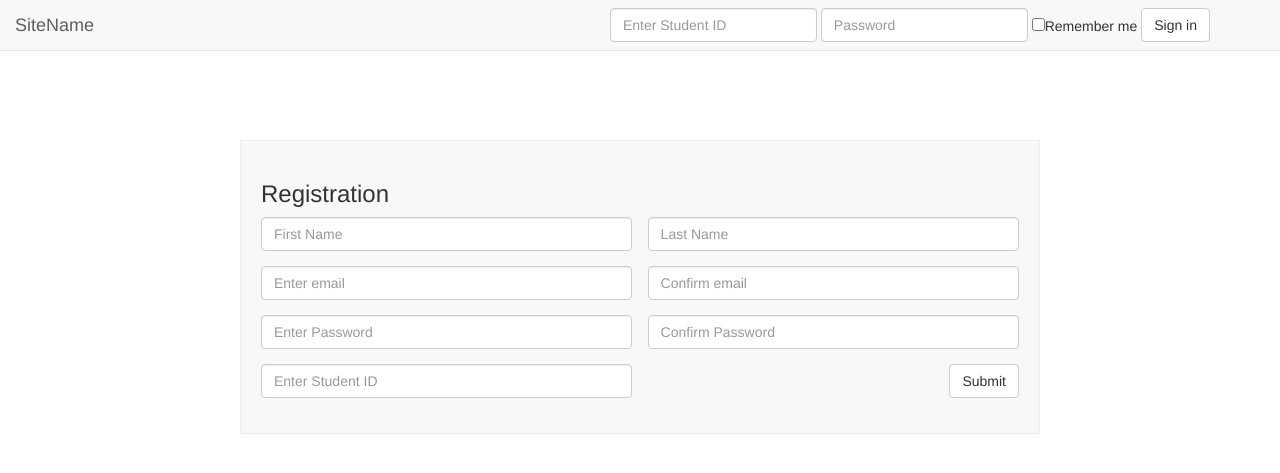
After one commit to grodtron/SOEN341, a Django app: page /login in a window 1280 px wide. The commit adds this page. Shown: the top 473 px of the page. Run offline with Django 3.2, Linux system fonts and the light colour scheme; some libraries are stand-ins or nearby versions.

Commit message:
Login and Registration System Working
Using django.contrib.auth

```diff
--- /dev/null
+++ b/home/login.py
@@ -0,0 +1,75 @@
+from django.db import IntegrityError
+
+from django.shortcuts import render, redirect
+
+from django.contrib.auth import login, logout, authenticate
+
+from django.contrib.auth.models import User
+
+def do_logout(request):
+   logout(request)
+
+   return redirect("/")
+
+def login_view(request):
+   return render(request, "home/login_register.html", request.GET)
+
+def do_login(request):
+   if request.POST:
+
+      user = authenticate(
+         username = request.POST.get('studentId'),
+         password = request.POST.get('password'))
+
+      if user is not None and user.is_active:
+         login(request, user)
+
+         redirect_path = request.POST.get("next", "/")
+         if redirect_path == "":
+            redirect_path = "/"
+
+         return redirect(redirect_path)
+
+   resp = redirect("login")
+   parm = request.GET.copy()
+   parm["invalid"] = "1"
+   resp["Location"] += "?" + parm.urlencode()
+
+   return resp
+
+
+def do_register(request):
+   if request.POST:
+
+      username  = request.POST.get("studentId")
+
+      firstname = request.POST.get("firstName")
+      lastname  = request.POST.get("lastName")
+
+      email     = request.POST.get("email")
+      if email != request.POST.get("emailConfirm"):
+         return redirect("/?emails_dont_match")
+
+      password  = request.POST.get("password")
+      if password != request.POST.get("passwordConfirm"):
+         return redirect("/?passwords_dont_match")
+
+      try:
+         user = User.objects.create_user(
+               request.POST.get("studentId"),
+               request.POST.get("email"),
+               request.POST.get("password"))
+      except IntegrityError:
+         return redirect("/?id_already_used")
+
+      user.first_name = firstname
+      user.last_name  = lastname
+      user.save()
+
+      user = authenticate(
+            username=request.POST.get("studentId"),
+            password=request.POST.get("password"))
+
+      login(request, user)
+
+   return redirect("/")
--- a/home/static/css/custom.css
+++ b/home/static/css/custom.css
@@ -29,8 +29,35 @@ body{ padding-top:70px; }
 .dropdown-menu>li>a{
 	text-align:center;
 }/* End Alignment */
+/* End navbar */
+/* End Header */
 
-/* Login */
-.hide{
-	display:none;
+
+/*  Registration container*/
+.register{
+	background-color:#f8f8f8;
+	margin-top:70px;
+	padding:20px;
+	max-width:800px;
+	border:1px solid #eee;
 }
+
+/* Registration Form */
+.first{
+	max-width:49%;
+	display:inline;
+}
+
+.last{
+	max-width:49%;
+	display:inline;
+	float:right;
+}/* End Registration Form */
+/* End Registration */
+
+
+input:required:valid {
+	box-shadow: 0px 0px 7px #00FF00 ;
+	border:1px solid #00CC00;
+	-moz-box-shadow: none;
+}
--- /dev/null
+++ b/home/templates/home/login_register.html
@@ -0,0 +1,95 @@
+{% extends "home/base.html" %}
+
+{% block navbar_content %}
+
+					<!-- navbar login -->
+					<div class="container">
+						<form action="do-login" class="navbar-form navbar-right" role="form" method="post">
+
+                    <input type="hidden" name="next" value="{{ next }}" >
+
+						  <div class="form-group">
+							<label class="sr-only" for="studentId">User Id</label>
+							<input class="form-control" id="studentId" placeholder="Enter Student ID" name="studentId">
+						  </div>
+						  <div class="form-group">
+							<label class="sr-only" for="userPassword">Password</label>
+							<input type="password" class="form-control" id="userPassword" placeholder="Password" name="password">
+						  </div>
+						  <div class="checkbox">
+							<label>
+							  <input type="checkbox" name="rememberMe">Remember me
+							</label>
+						  </div>
+						  <button type="submit" class="btn btn-default">Sign in</button>
+						</form>
+					</div><!-- End navbar login -->
+{% endblock %}
+
+
+{% block content %}
+	<!-- Content -->
+	<section>
+		<!-- Registration -->
+		<div class="container register">
+			<h3>Registration</h3>
+			<!-- Registration Form -->
+			<form class="form" role="form" method="post" action="do-register">
+
+            <input type="hidden" name="next" value="{{ next }}" >
+
+				<!-- First & Last Name -->
+				<div class="form-group">
+
+					<label class="sr-only" for="firstName">First Name</label>
+					<input type="text" class="form-control first" name="firstName" id="firstName" placeholder="First Name" required>
+
+					<label class="sr-only" for="lastName">Last Name</label>
+					<input type="text" class="form-control last" name="lastName" id="lastName" placeholder="Last Name" required>
+
+				</div><!-- End First & Last Name -->
+
+            {% if emails_dont_match != None %}
+            <div class="alert alert-danger">
+               <p>Email address and email address confirmation did not match</p>
+            </div>
+            {% endif %}
+				<!-- Email -->
+				<div class="form-group">
+					<label class="sr-only" for="email">Email address</label>
+					<input type="email" class="form-control first" name="email" id="email" placeholder="Enter email" required>
+					<label class="sr-only" for="emailConfirm">Email address</label>
+					<input type="email" class="form-control last" name="emailConfirm" id="emailConfirm" placeholder="Confirm email" required>
+				</div><!-- End Email -->
+
+            {% if passwords_dont_match != None %}
+            <div class="alert alert-danger">
+               <p>Password and password confirmation did not match</p>
+            </div>
+            {% endif %}
+				<!-- Password -->
+				<div class="form-group">
+					<label class="sr-only" for="password">Password</label>
+					<input type="password" class="form-control first" name="password" id="password" placeholder="Enter Password" required>
+					<label class="sr-only" for="passwordConfirm">Password</label>
+					<input type="password" class="form-control last" name="passwordConfirm" id="passwordConfirm" placeholder="Confirm Password" required>
+				</div><!-- End Password -->
+
+            {% if id_already_used != None %}
+            <div class="alert alert-danger">
+               <p>There is already a user registered with this student ID</p>
+            </div>
+            {% endif %}
+				<!-- Student Id & Submit -->
+				<div class="form-group">
+					<label class="sr-only" for="studentId">Student ID</label>
+					<input type="text" class="form-control first" name="studentId" id="studentId" placeholder="Enter Student ID" required>
+					<button type="submit" class="btn btn-default last">Submit</button>
+				</div><!-- End Student Id & Submit -->
+
+			</form><!-- End Registration Form -->
+		</div><!-- End Registration -->
+
+
+	</section><!-- End Content -->
+{% endblock %}
--- a/soen341/settings.py
+++ b/soen341/settings.py
@@ -27,6 +27,8 @@ TEMPLATE_DEBUG = True
 ALLOWED_HOSTS = []
 
 
+LOGIN_URL = "/login"
+
 # Application definition
 
 INSTALLED_APPS = (
@@ -43,7 +45,6 @@ INSTALLED_APPS = (
 MIDDLEWARE_CLASSES = (
     'django.contrib.sessions.middleware.SessionMiddleware',
     'django.middleware.common.CommonMiddleware',
-    'django.middleware.csrf.CsrfViewMiddleware',
     'django.contrib.auth.middleware.AuthenticationMiddleware',
     'django.contrib.messages.middleware.MessageMiddleware',
     'django.middleware.clickjacking.XFrameOptionsMiddleware',
--- a/soen341/urls.py
+++ b/soen341/urls.py
@@ -9,5 +9,9 @@ urlpatterns = patterns('',
     url(r'^$', 'home.views.index', name='home'),
     url(r'^student-record$', 'home.views.student_record', name='student-record'),
     url(r'^course-selection$', 'home.views.course_selection', name='course-selection'),
+    url(r'^login$', 'home.login.login_view', name='login'),
+    url(r'^do-login$', 'home.login.do_login', name='do login'),
+    url(r'^do-logout$', 'home.login.do_logout', name='do logout'),
+    url(r'^do-register$', 'home.login.do_register', name='do register'),
 
 )
```
Also changed, not shown: home/templates/home/base.html (+6 -29 lines), home/views.py (+12 -9 lines).
